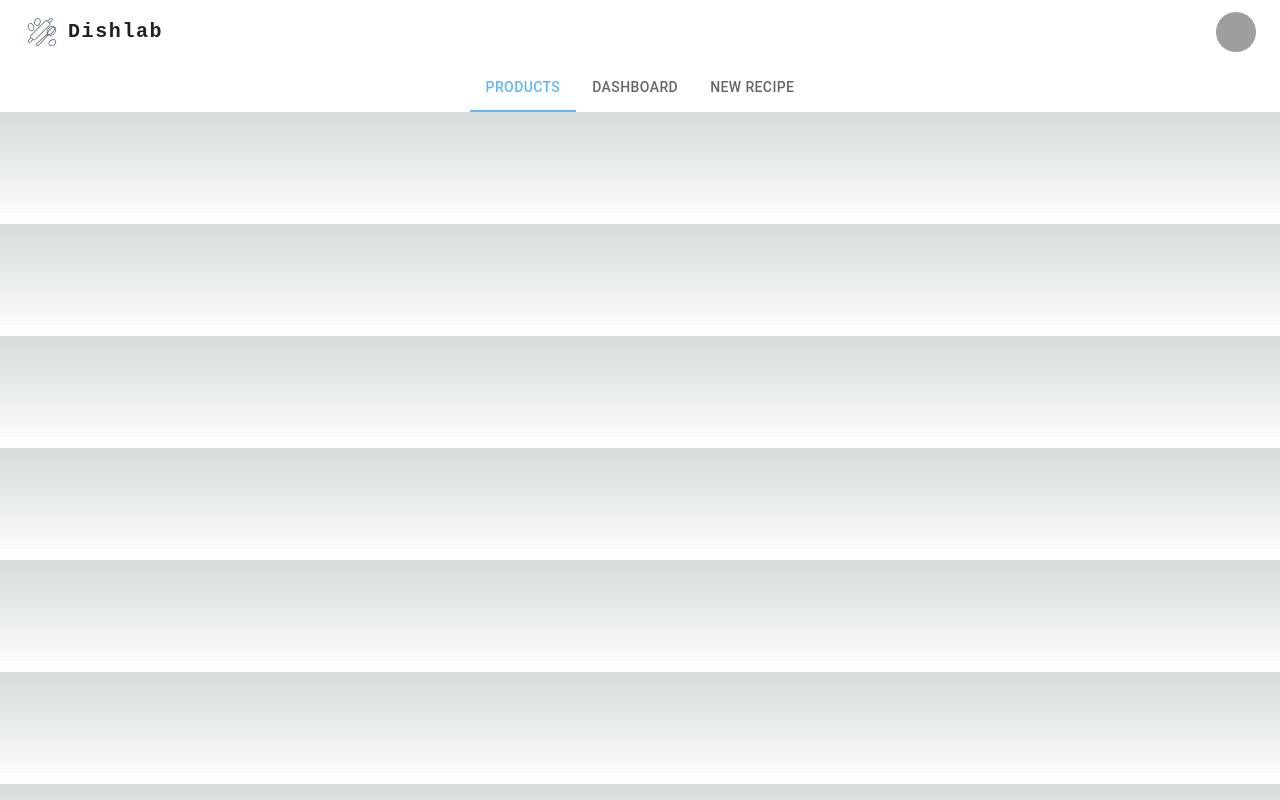
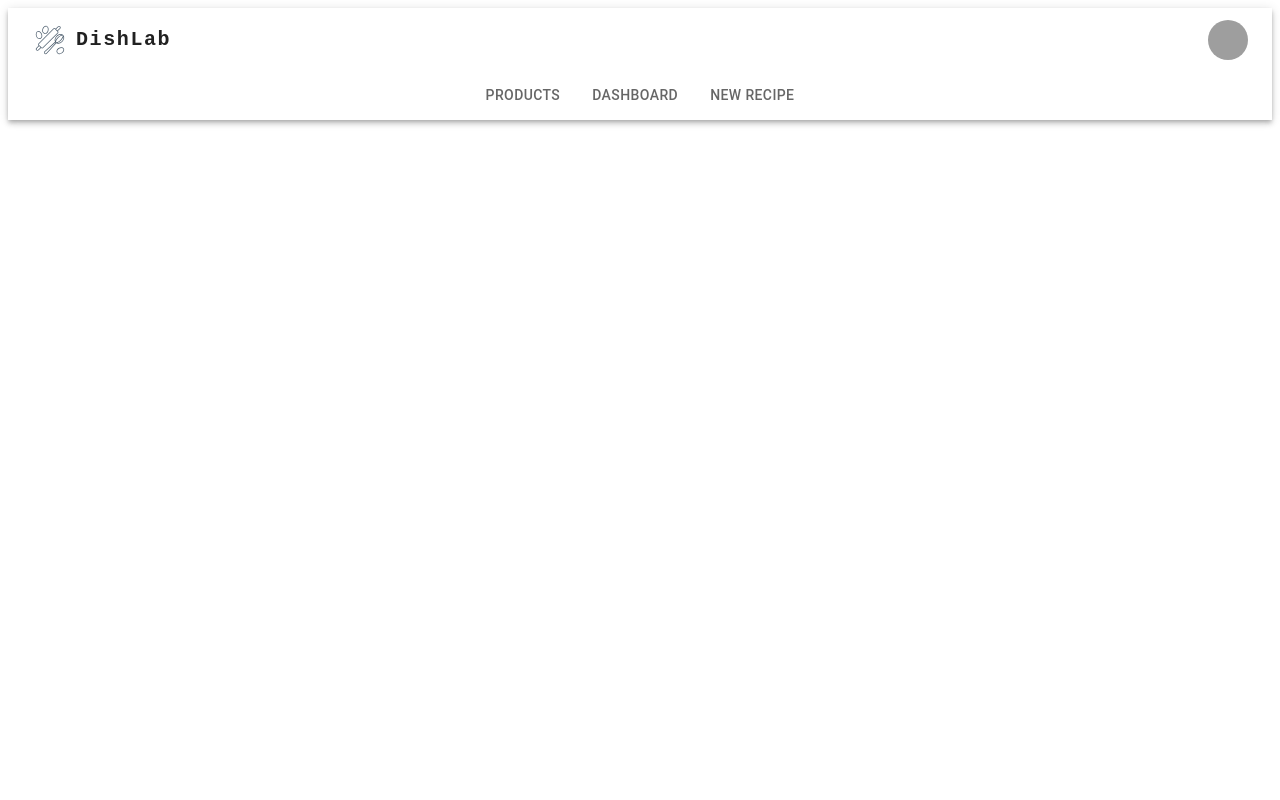
Before and after one commit to adunham95/dishlab-next, a Next.js app: page / in a window 1280 px wide. Built offline with nearby package versions, Linux system fonts and the light colour scheme; grey boxes are pictures that could not be loaded.

Commit message:
Updated nav bar

```diff
--- a/components/NavBar.tsx
+++ b/components/NavBar.tsx
@@ -20,7 +20,6 @@ const navLinks = [
   {label: "New Recipe", href: "/new-recipe"},
 ]
 
-const pages = ['Products', 'Pricing', 'Blog'];
 const settings = ['Profile', 'Account', 'Dashboard', 'Logout'];
 
 function NavBar() {
@@ -64,7 +63,7 @@ function NavBar() {
               textDecoration: 'none',
             }}
           >
-            Dishlab
+            DishLab
           </Typography>
 
           <Box sx={{ flexGrow: 1, display: { xs: 'flex', md: 'none' } }}>
@@ -120,7 +119,7 @@ function NavBar() {
               textDecoration: 'none',
             }}
           >
-            Dishlab
+            DishLab
           </Typography>
 
           <Box sx={{ flexGrow: 1, display: { xs: 'none', md: 'flex' } , justifyContent: 'center'}}></Box>
--- a/components/NavTabs.tsx
+++ b/components/NavTabs.tsx
@@ -40,7 +40,7 @@ interface INavLinkProps{
 }
 
 export default function NavTabs({links, containerSX}: INavLinkProps) {
-  const [value, setValue] = React.useState(0);
+  const [value, setValue] = React.useState(-1);
 
   const handleChange = (event: React.SyntheticEvent, newValue: number) => {
     // event.type can be equal to focus with selectionFollowsFocus.
--- a/pages/_app.tsx
+++ b/pages/_app.tsx
@@ -1,4 +1,3 @@
-import '@/styles/globals.css'
 import theme from '@/theme/baseTheme'
 import { ThemeProvider } from '@mui/material'
 import type { AppProps } from 'next/app'
--- a/pages/_document.tsx
+++ b/pages/_document.tsx
@@ -1,11 +1,10 @@
+import { CssBaseline } from '@mui/material'
 import { Html, Head, Main, NextScript } from 'next/document'
 
 export default function Document() {
   return (
     <Html lang="en">
       <Head>
-
-
 <link rel="apple-touch-icon" sizes="180x180" href="/favicon/apple-touch-icon.png"/>
 <link rel="icon" type="image/png" sizes="32x32" href="/favicon/favicon-32x32.png"/>
 <link rel="icon" type="image/png" sizes="16x16" href="/favicon/favicon-16x16.png"/>
@@ -15,6 +14,7 @@ export default function Document() {
 <meta name="theme-color" content="#62b7fb"/>
         </Head>
       <body>
+        <CssBaseline/>
         <Main />
         <NextScript />
       </body>
--- a/pages/index.tsx
+++ b/pages/index.tsx
@@ -1,12 +1,7 @@
 import Head from 'next/head'
-import Image from 'next/image'
-import { Inter } from 'next/font/google'
-import styles from '@/styles/Home.module.css'
 import Button from '@mui/material/Button';
 import { Logo, LogoSquare } from '@/components/logo'
 import DefaultLayout from '@/layout/defaultLayout';
-
-const inter = Inter({ subsets: ['latin'] })
 
 export default function Home() {
   return (
```
